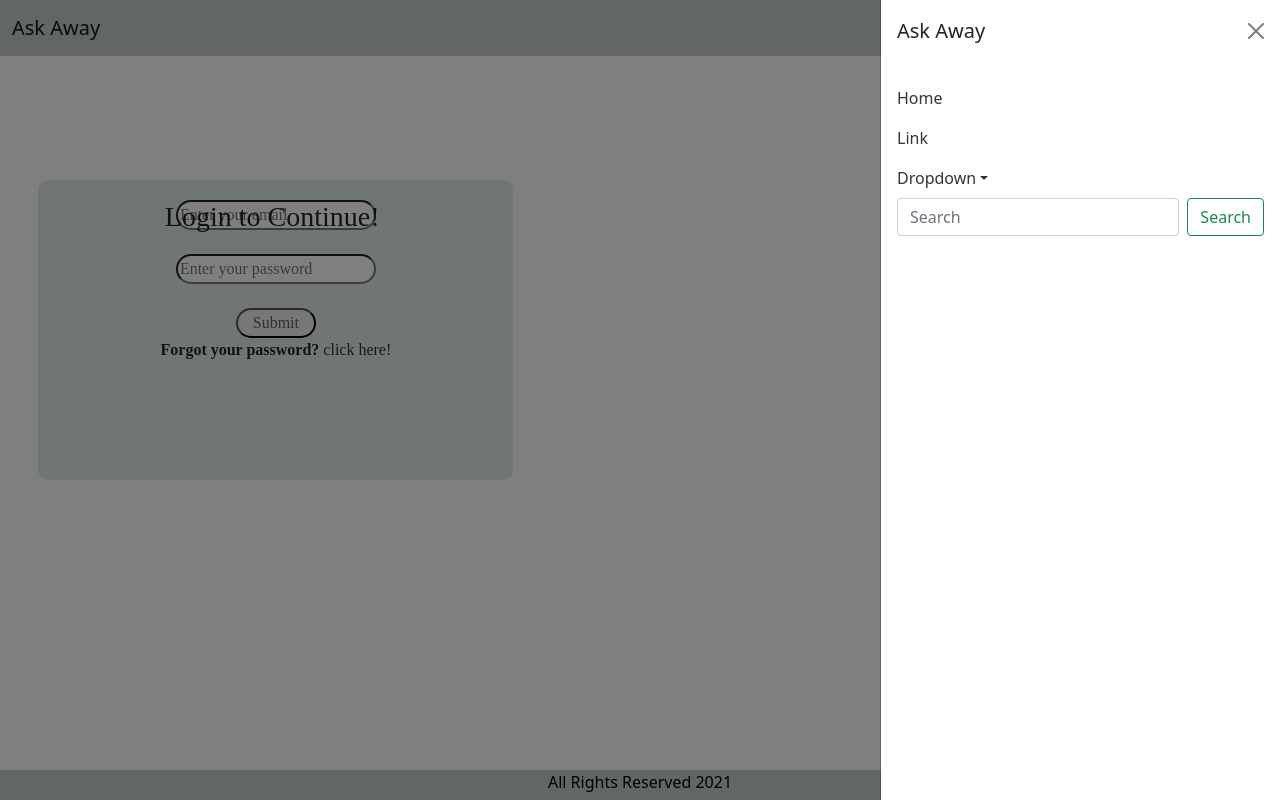
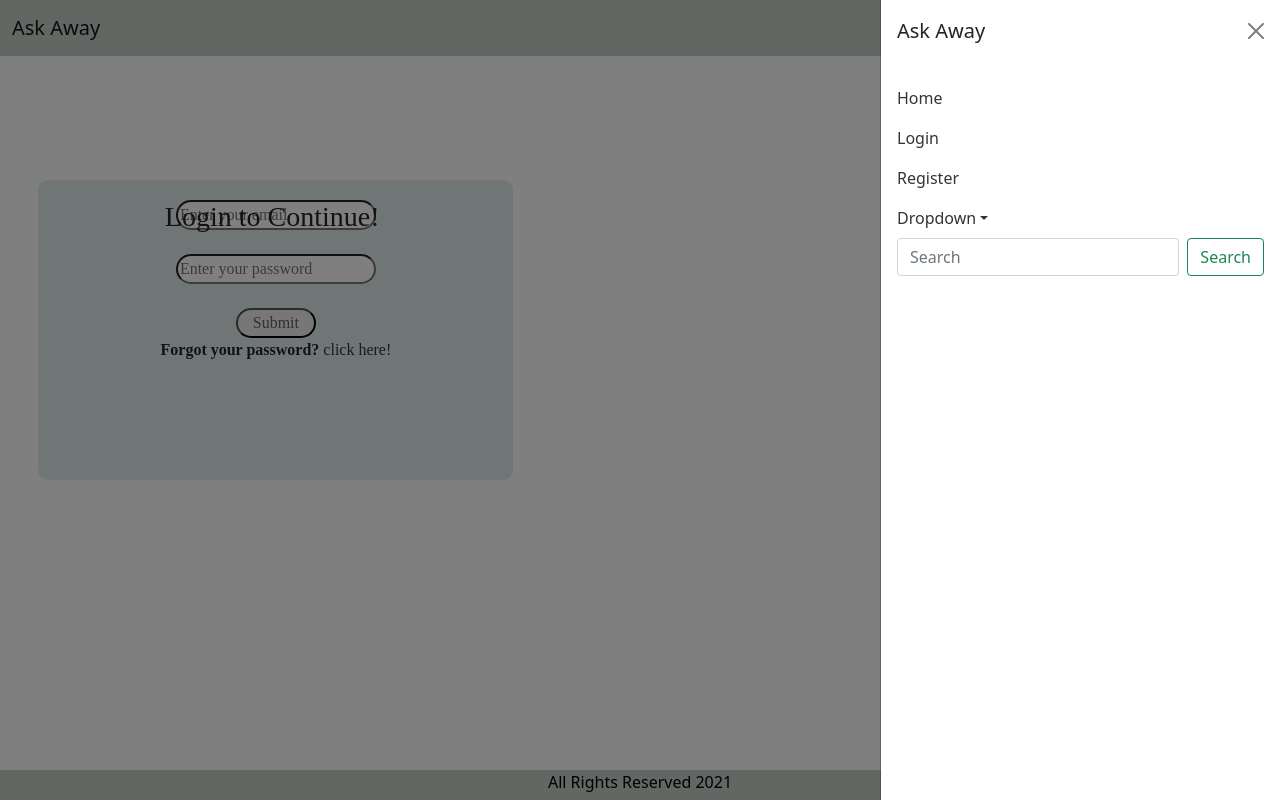
Before and after one commit to AbhB2303/SOEN341_Project, a React (Create React App) app: page /login in a window 1280 px wide. Both pictures are taken after a click on the button 1240 px from the left and 28 px from the top of the page. Built offline with nearby package versions, Linux system fonts and the light colour scheme.

Commit message:
Update Navbar.jsx

```diff
--- a/src/components/Navbar.jsx
+++ b/src/components/Navbar.jsx
@@ -32,22 +32,25 @@ class Navbar extends Component {
                   <ReactBootstrap.Nav.Link href="/">
                     Home
                   </ReactBootstrap.Nav.Link>
-                  <ReactBootstrap.Nav.Link href="#action2">
-                    Link
+                  <ReactBootstrap.Nav.Link href="/login">
+                    Login
+                  </ReactBootstrap.Nav.Link>
+                  <ReactBootstrap.Nav.Link href="/register">
+                    Register
                   </ReactBootstrap.Nav.Link>
                   <ReactBootstrap.NavDropdown
                     title="Dropdown"
                     id="offcanvasNavbarDropdown"
                   >
                     <ReactBootstrap.NavDropdown.Item href="#action3">
-                      Action
+                      About Us
                     </ReactBootstrap.NavDropdown.Item>
                     <ReactBootstrap.NavDropdown.Item href="#action4">
-                      Another action
+                      Contact Us
                     </ReactBootstrap.NavDropdown.Item>
                     <ReactBootstrap.NavDropdown.Divider />
                     <ReactBootstrap.NavDropdown.Item href="#action5">
-                      Something else here
+                      Privacy and Security
                     </ReactBootstrap.NavDropdown.Item>
                   </ReactBootstrap.NavDropdown>
                 </ReactBootstrap.Nav>
```
